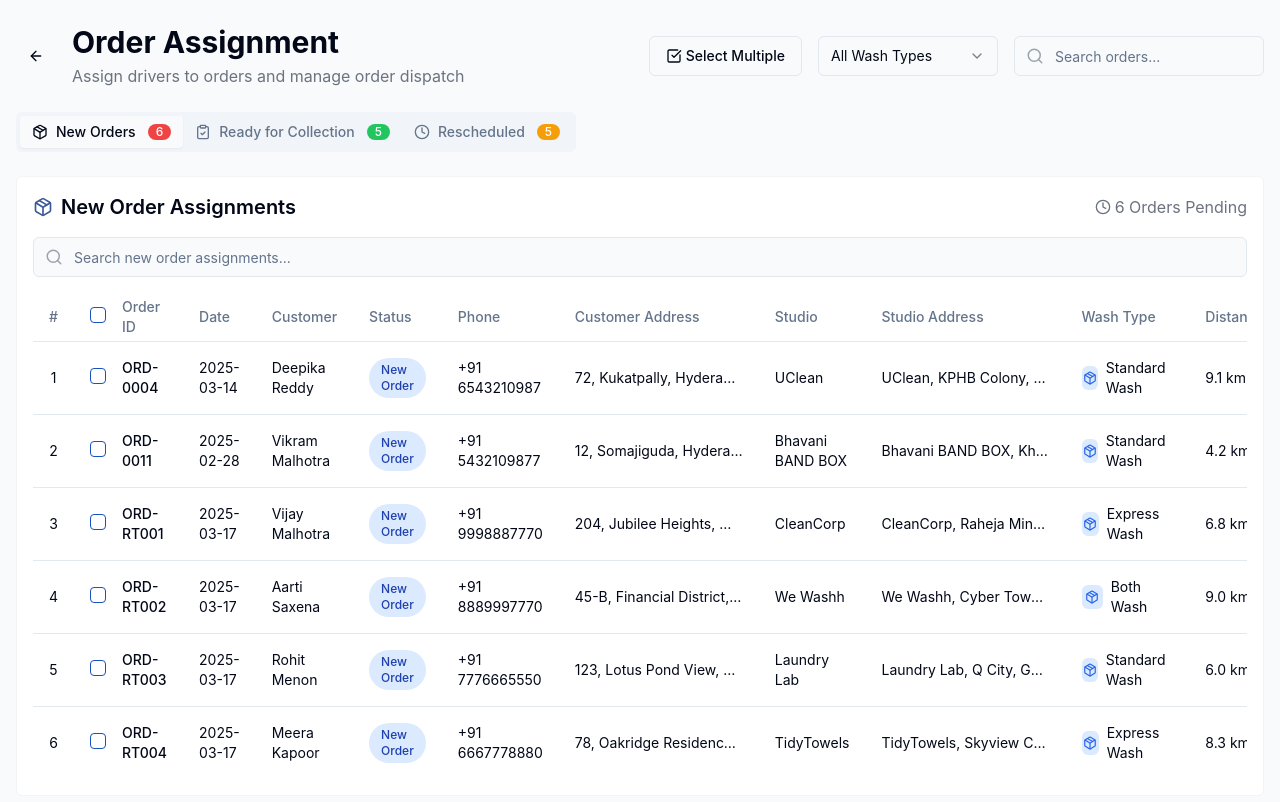
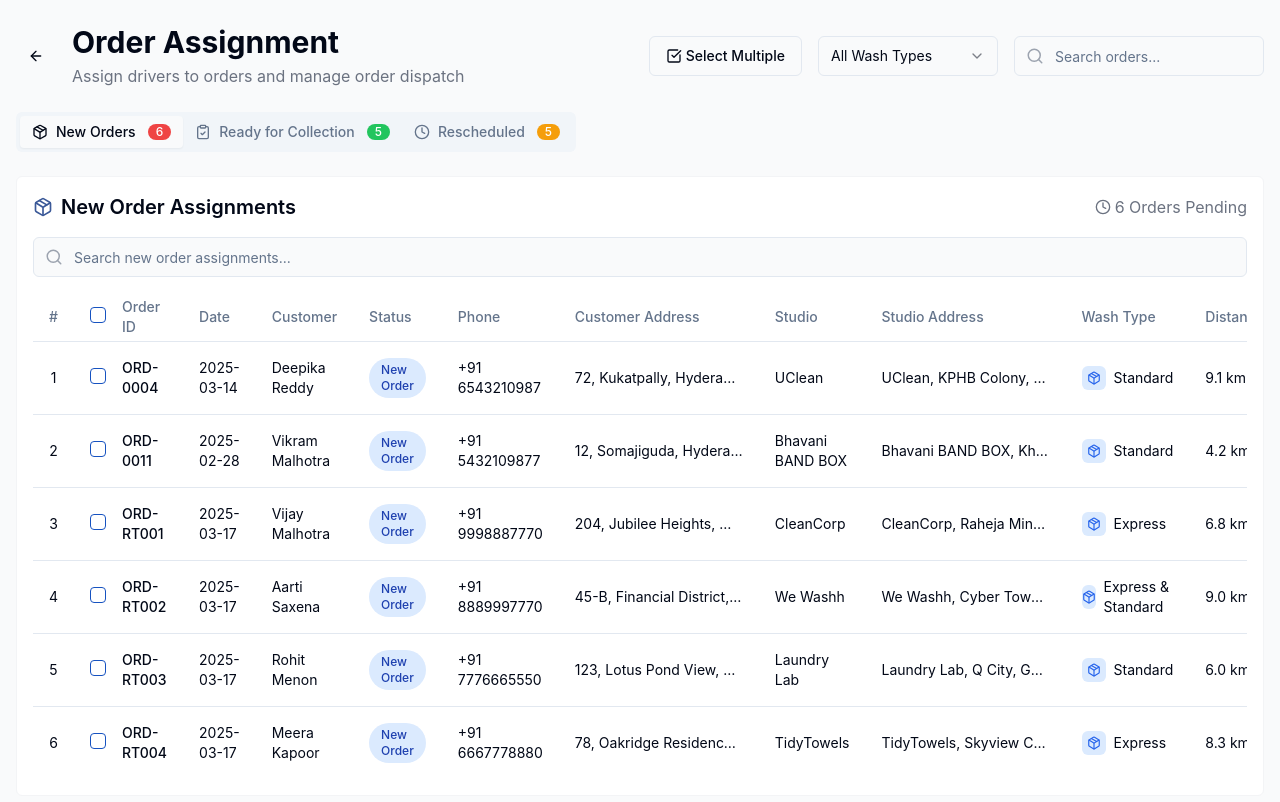
Before and after one commit to skawsh/Skawsh_Admin_1-2-3, a React (Vite) app: page /order-assignment in a window 1280 px wide. Shown: the top 802 px of the page. Built offline with nearby package versions, Linux system fonts and the light colour scheme.

Commit message:
Update wash type display
Modify wash type display to use "Standard", "Express", and "Express & Standard" instead of "Standard Wash", "Express Wash", and "Both Wash" respectively.

```diff
--- a/src/components/orders/OrderCard.tsx
+++ b/src/components/orders/OrderCard.tsx
@@ -79,11 +79,13 @@ const OrderCard: React.FC<OrderCardProps> = ({
   // Special handling for ORD-0004
   const isORD0004 = orderId === 'ORD-0004';
 
-  // Format the wash type display - updated to fix the "Wash Wash" issue
+  // Format the wash type display according to specifications
   const getFormattedWashType = (type?: string) => {
     if (!type) return "Standard";
-    if (type === 'both') return "Both";
-    return type.charAt(0).toUpperCase() + type.slice(1);
+    if (type === 'express') return "Express";
+    if (type === 'standard') return "Standard";
+    if (type === 'both') return "Express & Standard";
+    return type;
   };
 
   function determinePickupTime(orderId: string, defaultTime: string | null | undefined): string | null | undefined {
@@ -153,7 +155,7 @@ const OrderCard: React.FC<OrderCardProps> = ({
           <div className="flex items-center gap-2">
             <Package size={16} className="text-blue-600" />
             <span className="text-sm font-medium bg-blue-50 text-blue-700 px-2 py-1 rounded-sm">
-              {getFormattedWashType(washType)} Wash{washType === 'both' ? ' Wash' : ''}
+              {getFormattedWashType(washType)} Wash
             </span>
           </div>
 
@@ -241,7 +243,7 @@ const OrderCard: React.FC<OrderCardProps> = ({
               <span className="text-base font-medium">Wash Type:</span>
               <span className="bg-blue-50 text-blue-700 px-3 py-1 rounded text-sm font-medium flex items-center gap-1">
                 <Package size={14} className="text-blue-600" />
-                {getFormattedWashType(washType)} Wash{washType === 'both' ? ' Wash' : ''}
+                {getFormattedWashType(washType)} Wash
               </span>
             </div>
 
--- a/src/components/orders/OrderTableDataMapper.ts
+++ b/src/components/orders/OrderTableDataMapper.ts
@@ -22,6 +22,16 @@ export const mapOrdersToTableData = (orders: Order[]): OrderTableData[] => {
     const customerAddress = order.customerAddress || generateRandomAddress();
     const studioAddress = order.studioAddress || studioAddressMapping[order.studio] || `${order.studio} Studio, Hyderabad`;
 
+    // Format wash type according to specifications
+    let formattedWashType;
+    if (order.washType === 'express') {
+      formattedWashType = 'Express';
+    } else if (order.washType === 'standard') {
+      formattedWashType = 'Standard';
+    } else {
+      formattedWashType = 'Express & Standard';
+    }
+
     return {
       id: order.id,
       orderId: order.id,
@@ -31,7 +41,7 @@ export const mapOrdersToTableData = (orders: Order[]): OrderTableData[] => {
       customerAddress: customerAddress,
       studioAddress: studioAddress,
       studio: order.studio,
-      washType: order.washType === 'express' ? 'Express Wash' : order.washType === 'standard' ? 'Standard Wash' : 'Both Wash',
+      washType: formattedWashType,
       distance: calculateDistance(customerAddress, studioAddress),
       status: order.status // Add the status field from the order
     };
```
